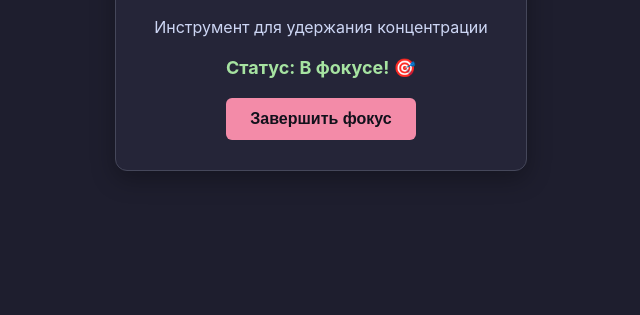
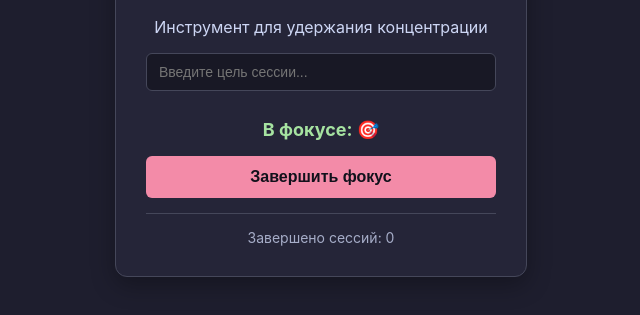
Before and after one commit to husanuartem51-a11y/myproject, a plain HTML site: page index.html in a window 1280 px wide. Both pictures are taken after a click on the button "Начать сессию фокуса". Shown: the part 113-428 px from the top of the page, without its empty margins (319-959 px from the left). Drawn offline with Linux system fonts and the light colour scheme.

Commit message:
feat: persist user data

```diff
--- a/index.html
+++ b/index.html
@@ -8,8 +8,11 @@
         body { font-family: -apple-system, BlinkMacSystemFont, "Segoe UI", Roboto, sans-serif; background: #1e1e2e; color: #cdd6f4; text-align: center; padding: 50px; margin: 0; }
         .card { background: #252538; padding: 30px; border-radius: 12px; max-width: 350px; margin: 0 auto; box-shadow: 0 8px 24px rgba(0,0,0,0.3); border: 1px solid #45475a; }
         h2 { color: #89b4fa; margin-top: 0; }
-        .status { font-size: 18px; margin: 20px 0; font-weight: bold; color: #a6e3a1; }
-        button { background: #89b4fa; color: #11111b; border: none; padding: 12px 24px; font-size: 16px; font-weight: bold; border-radius: 6px; cursor: pointer; transition: background 0.2s; }
+        input { width: 100%; box-sizing: border-box; padding: 10px 12px; margin-bottom: 12px; border-radius: 6px; border: 1px solid #45475a; background: #181825; color: #cdd6f4; font-size: 14px; }
+        input:focus { outline: none; border-color: #89b4fa; }
+        .status { font-size: 18px; margin: 16px 0; font-weight: bold; color: #fab387; }
+        .counter { font-size: 14px; margin-top: 15px; color: #a6adc8; border-top: 1px solid #45475a; padding-top: 15px; }
+        button { background: #89b4fa; color: #11111b; border: none; padding: 12px 24px; font-size: 16px; font-weight: bold; border-radius: 6px; cursor: pointer; transition: background 0.2s; width: 100%; }
         button:hover { background: #b4befe; }
         button.active { background: #f38ba8; color: #11111b; }
     </style>
@@ -18,26 +21,70 @@
     <div class="card">
         <h2>FocusChain ⚡</h2>
         <p>Инструмент для удержания концентрации</p>
-        <div class="status" id="statusText">Статус: Отдых</div>
+        <input type="text" id="goalInput" placeholder="Введите цель сессии..." />
+        <div class="status" id="statusText">Статус: Отдых ☕</div>
         <button id="focusBtn">Начать сессию фокуса</button>
+        <div class="counter" id="counterText">Завершено сессий: 0</div>
     </div>
 
     <script>
+        const STORAGE_KEY = 'focusChainState';
+
         const button = document.getElementById('focusBtn');
         const statusText = document.getElementById('statusText');
+        const counterText = document.getElementById('counterText');
+        const goalInput = document.getElementById('goalInput');
 
-        button.addEventListener('click', () => {
-            button.classList.toggle('active');
-            if (button.classList.contains('active')) {
+        let state = {
+            completedSessions: 0,
+            isFocusing: false,
+            goal: ''
+        };
+
+        function loadState() {
+            const raw = localStorage.getItem(STORAGE_KEY);
+            if (raw) {
+                state = JSON.parse(raw);
+            }
+            render();
+        }
+
+        function saveState() {
+            localStorage.setItem(STORAGE_KEY, JSON.stringify(state));
+        }
+
+        function render() {
+            goalInput.value = state.goal;
+            counterText.textContent = `Завершено сессий: ${state.completedSessions}`;
+
+            if (state.isFocusing) {
+                button.classList.add('active');
                 button.textContent = 'Завершить фокус';
-                statusText.textContent = 'Статус: В фокусе! 🎯';
+                statusText.textContent = `В фокусе: ${state.goal} 🎯`;
                 statusText.style.color = '#a6e3a1';
+                goalInput.disabled = true;
             } else {
+                button.classList.remove('active');
                 button.textContent = 'Начать сессию фокуса';
                 statusText.textContent = 'Статус: Отдых ☕';
                 statusText.style.color = '#fab387';
+                goalInput.disabled = false;
             }
+        }
+
+        button.addEventListener('click', () => {
+            if (!state.isFocusing) {
+                state.goal = goalInput.value;
+                state.isFocusing = true;
+            } else {
+                state.isFocusing = false;
+                state.completedSessions += 1;
+            }
+            saveState();
+            render();
         });
+
+        loadState();
     </script>
 </body>
 </html>
```
